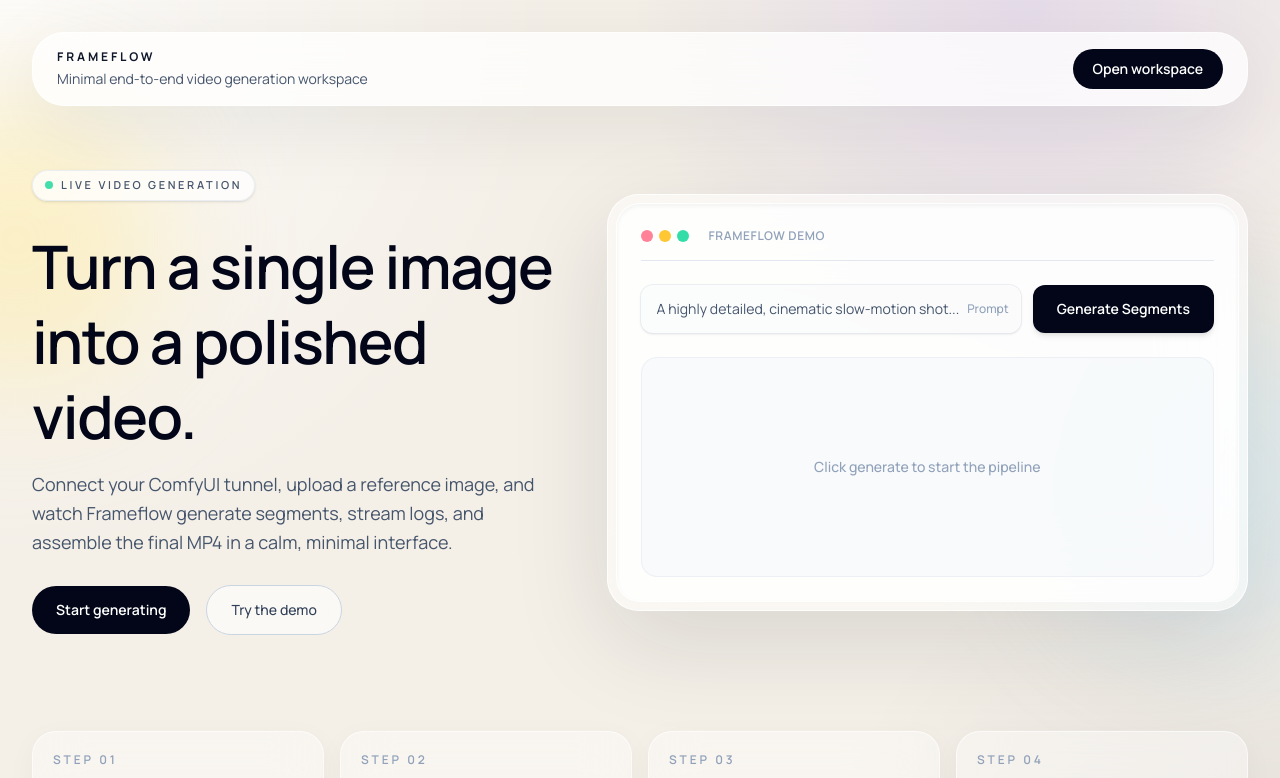
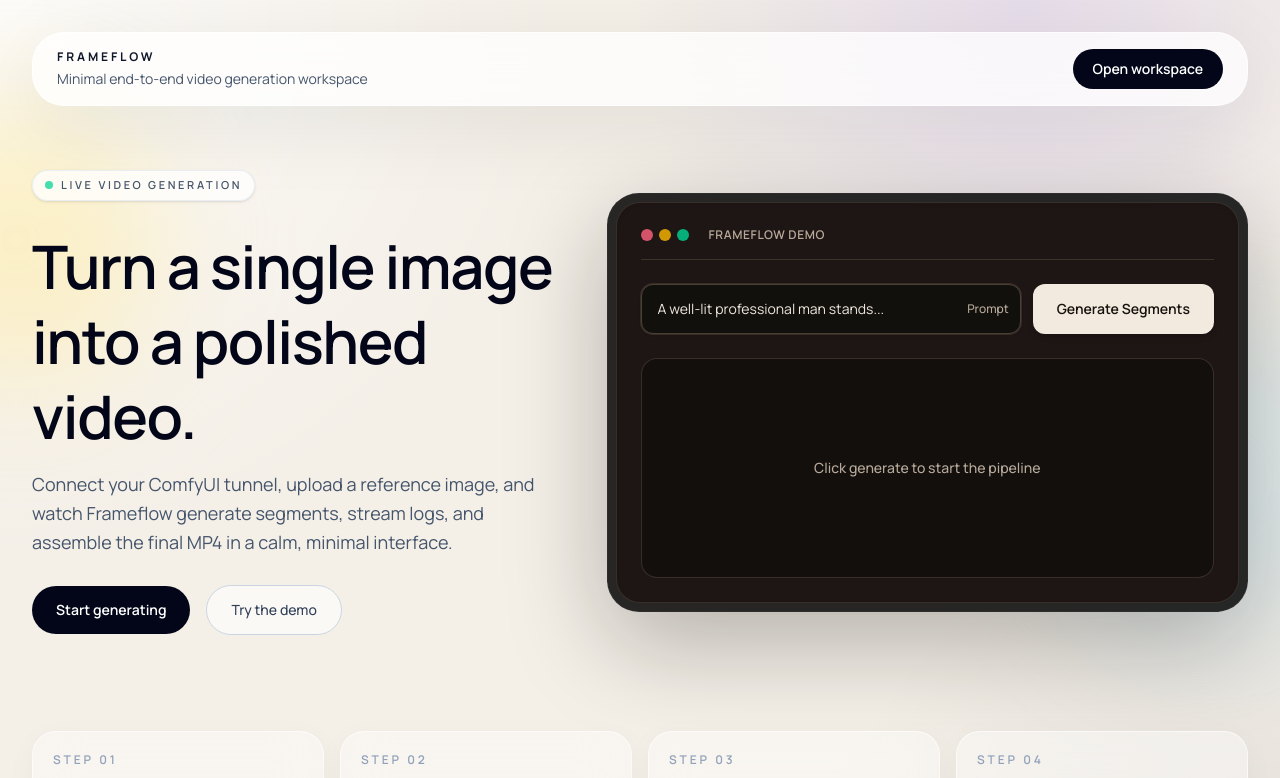
Before and after one commit to vedantnaik09/seamless_avatar, a React (Vite) app in the folder frontend/: page / in a window 1280 px wide. Shown: the top 778 px of the page. Built offline with nearby package versions, Linux system fonts and the light colour scheme; no server answers.

Commit message:
style: update demo section styles for improved aesthetics and readability

```diff
--- a/frontend/src/pages/Landing.tsx
+++ b/frontend/src/pages/Landing.tsx
@@ -76,17 +76,17 @@ const Landing = () => {
 
           {/* Right: Interactive Demo */}
           <section id="demo" className="relative z-10">
-            <div className="rounded-[2rem] border border-white/80 bg-white/50 p-2 shadow-[0_30px_100px_rgba(15,23,42,0.12)] backdrop-blur-2xl">
-              <div className="rounded-[1.5rem] bg-white/80 p-5 sm:p-6 shadow-inner border border-white/50">
+            <div className="rounded-4xl border border-[#2f2f2f]/80 bg-[#151515]/92 p-2 shadow-[0_30px_100px_rgba(12,12,12,0.28)] backdrop-blur-2xl">
+              <div className="rounded-3xl border border-[#40362d]/80 bg-[#1e1414]/88 p-5 shadow-inner sm:p-6">
 
                 {/* Mock Browser/App Header */}
-                <div className="mb-6 flex items-center gap-2 border-b border-slate-200 pb-4">
+                <div className="mb-6 flex items-center gap-2 border-b border-[#3c332b] pb-4">
                   <div className="flex gap-1.5">
                     <div className="h-3 w-3 rounded-full bg-rose-400/80"></div>
                     <div className="h-3 w-3 rounded-full bg-amber-400/80"></div>
                     <div className="h-3 w-3 rounded-full bg-emerald-400/80"></div>
                   </div>
-                  <span className="ml-3 text-xs font-semibold text-slate-400 tracking-wider uppercase">Frameflow Demo</span>
+                  <span className="ml-3 text-xs font-semibold tracking-wider uppercase text-[#b9aa98]">Frameflow Demo</span>
                 </div>
 
                 {/* Prompt Input */}
@@ -95,18 +95,18 @@ const Landing = () => {
                     <input
                       type="text"
                       readOnly
-                      value="A highly detailed, cinematic slow-motion shot..."
-                      className="w-full rounded-xl bg-slate-50/50 px-4 py-3.5 text-sm text-slate-600 outline-none ring-1 ring-slate-200/60 shadow-sm"
+                      value="A well-lit professional man stands..."
+                      className="w-full rounded-xl border border-[#4a3f35] bg-[#12100d] px-4 py-3.5 text-sm text-[#efe7dd] outline-none ring-1 ring-[#4a3f35]/60 shadow-sm placeholder:text-[#9f9181]"
                     />
                     <div className="absolute inset-y-0 right-3 flex items-center pointer-events-none">
-                      <span className="text-xs font-medium text-slate-400">Prompt</span>
+                      <span className="text-xs font-medium text-[#b8aa9b]">Prompt</span>
                     </div>
                   </div>
 
                   {demoStep === 0 && (
                     <button
                       onClick={handleGenerate}
-                      className="whitespace-nowrap rounded-xl bg-slate-950 px-6 py-3.5 text-sm font-semibold text-white shadow-md transition-all hover:bg-slate-800 active:scale-95"
+                      className="whitespace-nowrap rounded-xl bg-[#f2eadf] px-6 py-3.5 text-sm font-semibold text-[#17120e] shadow-md transition-all hover:bg-white active:scale-95"
                     >
                       Generate Segments
                     </button>
@@ -114,16 +114,16 @@ const Landing = () => {
                 </div>
 
                 {/* Interactive State Area */}
-                <div className="min-h-[220px] rounded-2xl bg-slate-100/50 p-4 border border-slate-200/50 flex flex-col items-center justify-center relative overflow-hidden">
+                <div className="relative flex min-h-55 flex-col items-center justify-center overflow-hidden rounded-2xl border border-[#40362d]/80 bg-[#120f0c] p-4">
 
                   {demoStep === 0 && (
-                    <p className="text-sm text-slate-400 font-medium">Click generate to start the pipeline</p>
+                    <p className="text-sm font-medium text-[#b8aa9b]">Click generate to start the pipeline</p>
                   )}
 
                   {(demoStep === 1 || demoStep === 3) && (
                     <div className="flex flex-col items-center gap-3">
-                      <div className="h-8 w-8 animate-spin rounded-full border-4 border-slate-200 border-t-slate-950"></div>
-                      <p className="text-sm font-medium text-slate-500 animate-pulse">
+                      <div className="h-8 w-8 animate-spin rounded-full border-4 border-[#3f352d] border-t-[#f2eadf]"></div>
+                      <p className="animate-pulse text-sm font-medium text-[#eadfce]">
                         {demoStep === 1 ? 'Generating video segments...' : 'Stitching final MP4...'}
                       </p>
                     </div>
@@ -132,11 +132,11 @@ const Landing = () => {
                   {demoStep === 2 && (
                     <div className="w-full space-y-4 animate-in fade-in zoom-in duration-500">
                       <div className="grid grid-cols-2 gap-4">
-                        <div className="relative aspect-video rounded-lg overflow-hidden bg-slate-900 shadow-md">
+                        <div className="relative aspect-video overflow-hidden rounded-lg bg-[#1c1713] shadow-md ring-1 ring-white/10">
                           <video src="/demo-segment-1.mp4" autoPlay loop muted playsInline className="h-full w-full object-cover opacity-90 hover:opacity-100 transition-opacity" />
                           <div className="absolute bottom-2 left-2 rounded bg-black/60 px-2 py-1 text-[10px] text-white backdrop-blur-sm">Segment 1</div>
                         </div>
-                        <div className="relative aspect-video rounded-lg overflow-hidden bg-slate-900 shadow-md">
+                        <div className="relative aspect-video overflow-hidden rounded-lg bg-[#1c1713] shadow-md ring-1 ring-white/10">
                           <video src="/demo-segment-2.mp4" autoPlay loop muted playsInline className="h-full w-full object-cover opacity-90 hover:opacity-100 transition-opacity" />
                           <div className="absolute bottom-2 left-2 rounded bg-black/60 px-2 py-1 text-[10px] text-white backdrop-blur-sm">Segment 2</div>
                         </div>
@@ -144,7 +144,7 @@ const Landing = () => {
                       <div className="flex justify-center pt-2">
                         <button
                           onClick={handleStitch}
-                          className="rounded-full bg-slate-900 px-6 py-2.5 text-sm font-semibold text-white shadow-md transition-all hover:bg-slate-800 active:scale-95 flex items-center gap-2"
+                          className="flex items-center gap-2 rounded-full bg-[#f2eadf] px-6 py-2.5 text-sm font-semibold text-[#17120e] shadow-md transition-all hover:bg-white active:scale-95"
                         >
                           Merge to Final MP4
                         </button>
@@ -154,7 +154,7 @@ const Landing = () => {
 
                   {demoStep === 4 && (
                     <div className="w-full flex flex-col items-center gap-4 animate-in fade-in slide-in-from-bottom-4 duration-500">
-                      <div className="relative w-full max-w-sm aspect-video rounded-xl overflow-hidden bg-slate-900 shadow-xl ring-4 ring-white/50">
+                      <div className="relative aspect-video w-full max-w-sm overflow-hidden rounded-xl bg-[#1c1713] shadow-xl ring-4 ring-white/10">
                         <video src="/demo-final.mp4" autoPlay loop muted playsInline className="h-full w-full object-cover" />
                         <div className="absolute top-3 right-3 rounded-full bg-emerald-500/90 px-3 py-1 text-[11px] font-bold text-white backdrop-blur-md shadow-sm">
                           FINAL RENDER
@@ -162,7 +162,7 @@ const Landing = () => {
                       </div>
                       <button
                         onClick={handleReset}
-                        className="text-xs font-semibold text-slate-500 hover:text-slate-900 underline underline-offset-4 transition-colors"
+                        className="text-xs font-semibold text-[#b8aa9b] underline underline-offset-4 transition-colors hover:text-[#f2eadf]"
                       >
                         Reset Demo
                       </button>
```
